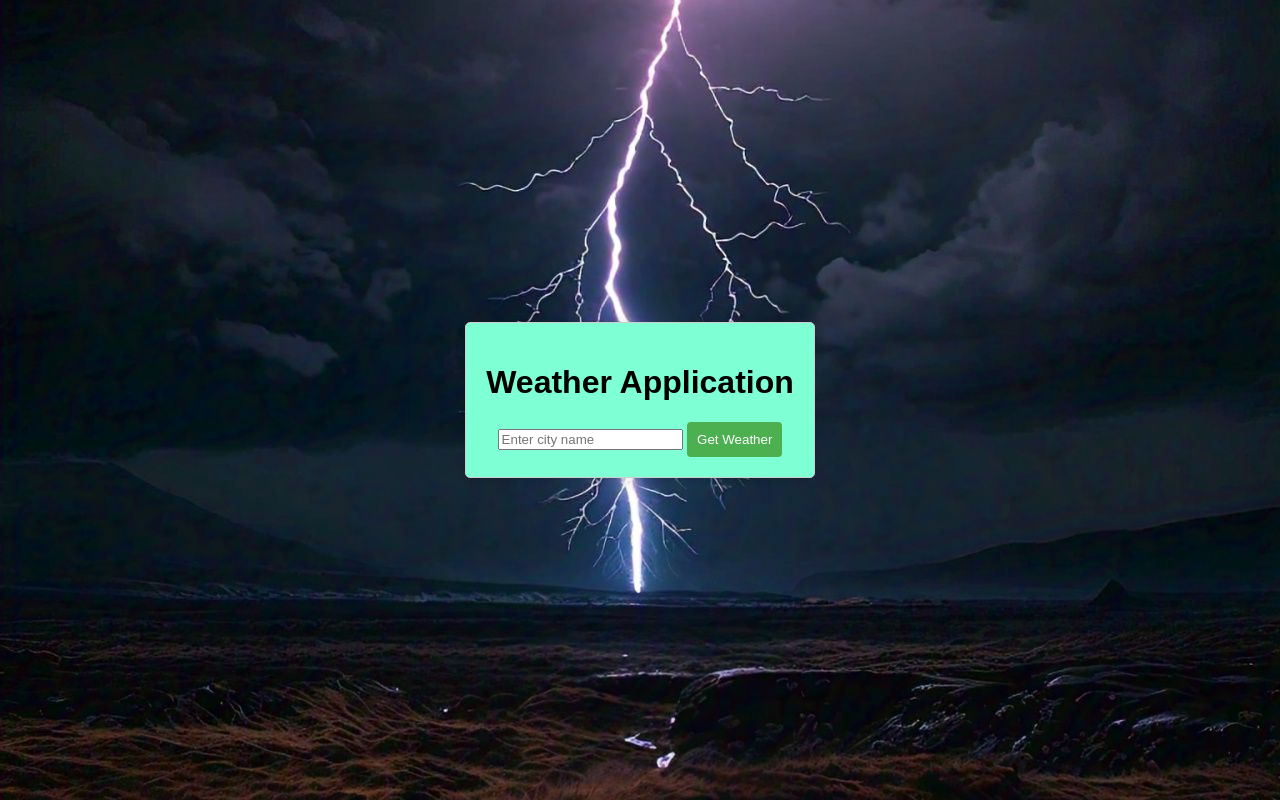
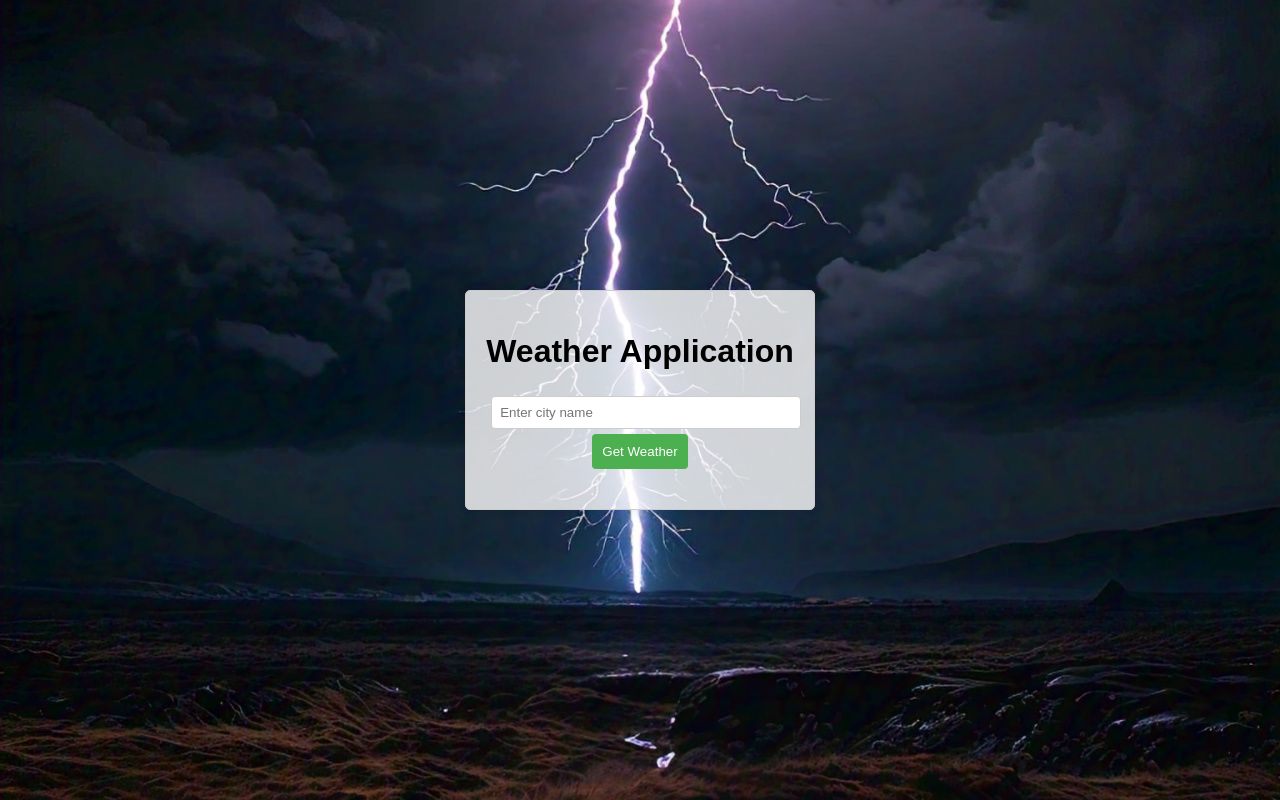
Before and after one commit to Nossks/weather_info, a plain HTML site: page index.html in a window 1280 px wide. Drawn offline with Linux system fonts and the light colour scheme.

Commit message:
Update style.css

```diff
--- a/style.css
+++ b/style.css
@@ -10,22 +10,21 @@ body {
     background-position: center;
 }
 
-
 #weather-app {
     text-align: center;
     padding: 20px;
     border: 1px solid #ccc;
     border-radius: 5px;
     box-shadow: 0 0 10px rgba(0, 0, 0, 0.1);
-    background-size: cover;
-    background-color: aquamarine;
-    background-position: center;
+    background-color: rgba(255, 255, 255, 0.8);
 }
 
-
-#city-input {
+#city {
     padding: 8px;
     margin: 5px;
+    border: 1px solid #ccc;
+    border-radius: 4px;
+    width: calc(100% - 16px);
 }
 
 #fetch-weather {
@@ -37,6 +36,6 @@ body {
     cursor: pointer;
 }
 
-#weather-details {
+#weather-info {
     margin-top: 20px;
 }
```
